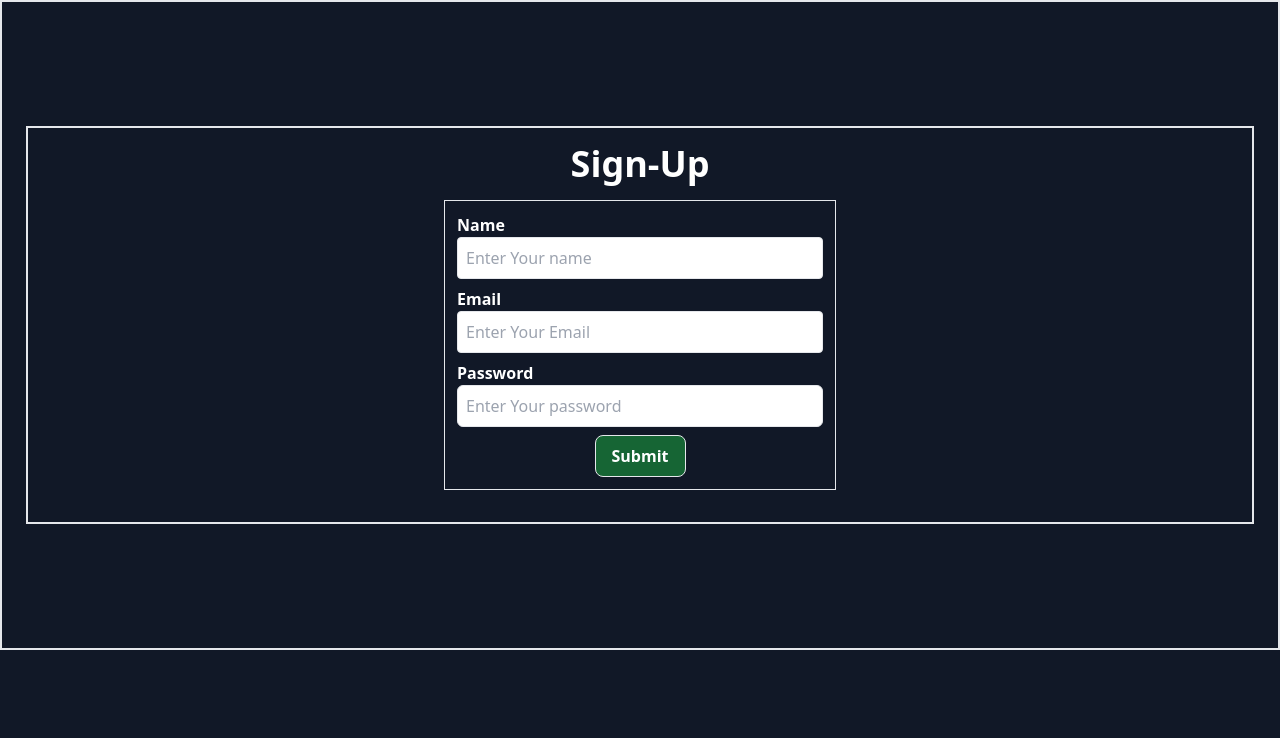
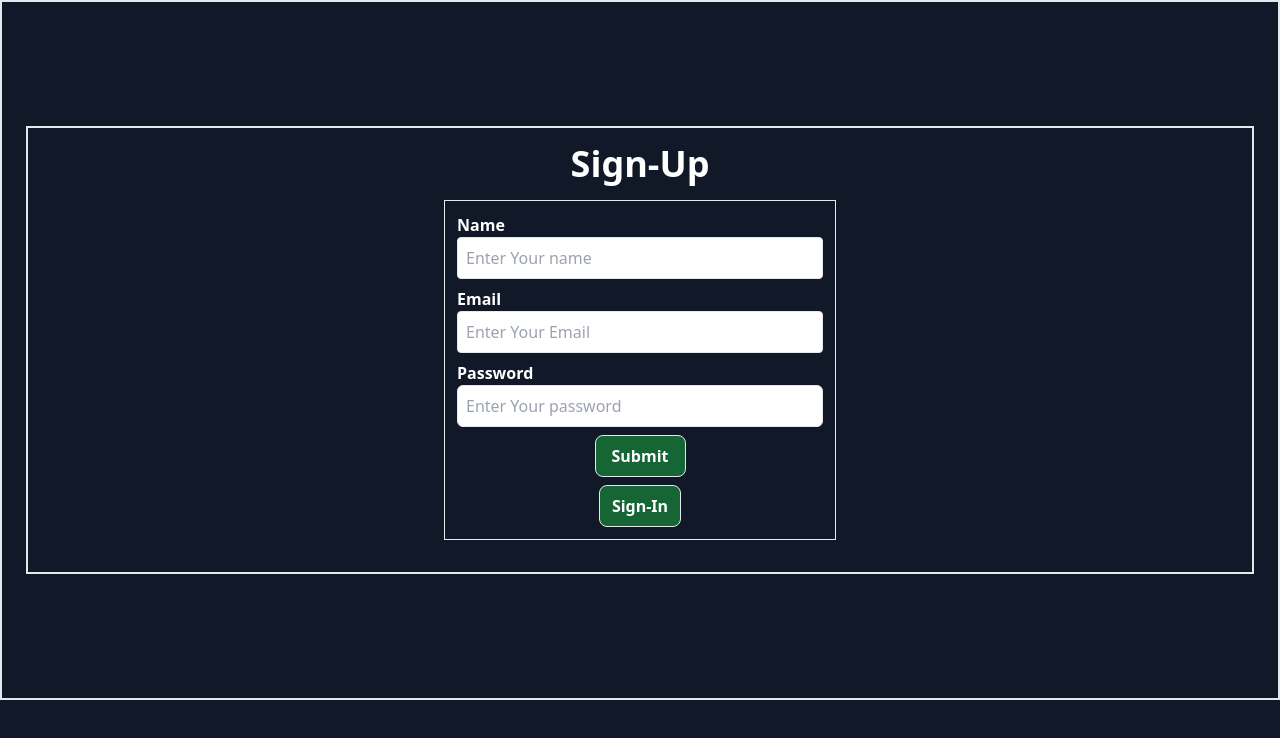
Before and after one commit to suresh-s0/Sign-Up, a React (Vite) app: page / in a window 1280 px wide. Shown: the top 738 px of the page. Built offline with nearby package versions, Linux system fonts and the light colour scheme.

Commit message:
added Signin page

```diff
--- a/index.html
+++ b/index.html
@@ -4,7 +4,7 @@
     <meta charset="UTF-8" />
     <link rel="icon" type="image/svg+xml" href="/vite.svg" />
     <meta name="viewport" content="width=device-width, initial-scale=1.0" />
-    <title>Log-in</title>
+    <title>Sign-Up</title>
   </head>
   <body>
     <div id="root"></div>
--- a/package.json
+++ b/package.json
@@ -11,7 +11,8 @@
   },
   "dependencies": {
     "react": "^18.3.1",
-    "react-dom": "^18.3.1"
+    "react-dom": "^18.3.1",
+    "react-router-dom": "^6.26.2"
   },
   "devDependencies": {
     "@eslint/js": "^9.9.0",
--- a/src/App.jsx
+++ b/src/App.jsx
@@ -1,9 +1,17 @@
-import Login from "./Login";
+import { BrowserRouter as Router, Routes, Route } from "react-router-dom";
+import SignIn from "./Components/SignIn";
+import SignUp from "./Components/Signup";
 
 export default function App() {
-    return (
-      <div className="min-h-screen bg-gray-900 ">
-        <Login/>
-      </div>
-    )
+  return (
+    <div className="min-h-screen bg-gray-900">
+      <Router>
+
+        <Routes>
+          <Route path="/" element={<SignUp/>} />
+          <Route path="/SignIn" element={<SignIn/>} />
+        </Routes>
+      </Router>
+    </div>
+  );
 }
--- /dev/null
+++ b/src/Components/SignIn.jsx
@@ -0,0 +1,47 @@
+import { useNavigate } from 'react-router-dom';
+
+function SignIn(){
+
+    return(
+
+        <div className="flex flex-col  justify-center items-center  sm:w-full md:w-2/3 lg:w-1/2 xl:w-full border-2  px-6 py-24 ">
+        <h1 className="font-bold text-4xl text-white">Sign-In </h1>
+
+        <div className="flex flex-col justify-center  p-3  sm:w-full md:w-1/3 lg:w-1/2 xl:w-1/3 m-4  border">
+
+          <label htmlFor="email" className="text-white font-semibold">
+            Email
+          </label>
+          <input
+            className="border  rounded rounded:md p-2 mb-2"
+            type="email"
+            placeholder="Enter Your Email"
+            // onChange={(e) => setEmail(e.target.value)}
+          />
+
+          <label htmlFor="pasword" className="text-white font-semibold">
+            Password
+          </label>
+          <input
+            className="border  rounded-md p-2 mb-2"
+            type="password"
+            placeholder="Enter Your password"
+            // onChange={(e) => setPass(e.target.value)}
+          />
+
+          <button
+            className=" text-white bg-green-800   flex items-center  rounded-lg   font-semibold border w-fit px-4 py-2 mx-auto"
+            type="button"
+            // onClick={handleclic}
+          >
+            Submit
+          </button>
+
+
+        </div>
+      </div>
+    );
+
+}
+
+export default SignIn;
--- a/src/Login.jsx
+++ b/src/Components/Signup.jsx
@@ -1,6 +1,7 @@
 import { useEffect, useState } from "react";
+import { useNavigate } from 'react-router-dom';
 
-function Login() {
+function SignUp() {
   const [users, setUser] = useState([]);
   const [name, setName] = useState("");
   const [email, setEmail] = useState("");
@@ -24,6 +25,14 @@ function Login() {
     localStorage.setItem("user", JSON.stringify(User));
   };
 
+  const navigate= useNavigate();
+
+  const handleSignIn=()=>{
+
+    navigate("/SignIn")
+
+  }
+
   // to keep the localstorage
   useEffect(() => {
     let savedUsers = JSON.parse(localStorage.getItem("user"));
@@ -37,7 +46,7 @@ function Login() {
       <div className="flex flex-col  justify-center items-center m-[100px] sm:w-full md:w-2/3 lg:w-1/2 xl:w-full border-2  px-6 py-4 ">
         <h1 className="font-bold text-4xl text-white">Sign-Up </h1>
 
-        <div className="flex flex-col justify-center  p-3 w-1/3  m-4  border">
+        <div className="flex flex-col justify-center  p-3  sm:w-full md:w-1/3 lg:w-1/2 xl:w-1/3 m-4  border">
           <label htmlFor="name" className="text-white font-semibold">
             Name
           </label>
@@ -75,9 +84,17 @@ function Login() {
           >
             Submit
           </button>
+
+          <button
+            className=" text-white bg-green-800   flex items-center  rounded-lg   font-semibold border w-fit px-3 py-2 mt-2 mx-auto"
+            type="button"
+            onClick={handleSignIn}
+          >
+            Sign-In
+          </button>
         </div>
       </div>
     </div>
   );
 }
-export default Login;
+export default SignUp;
```
Also changed, not shown: 1 other file (tests, documents, lock files or other folders).
